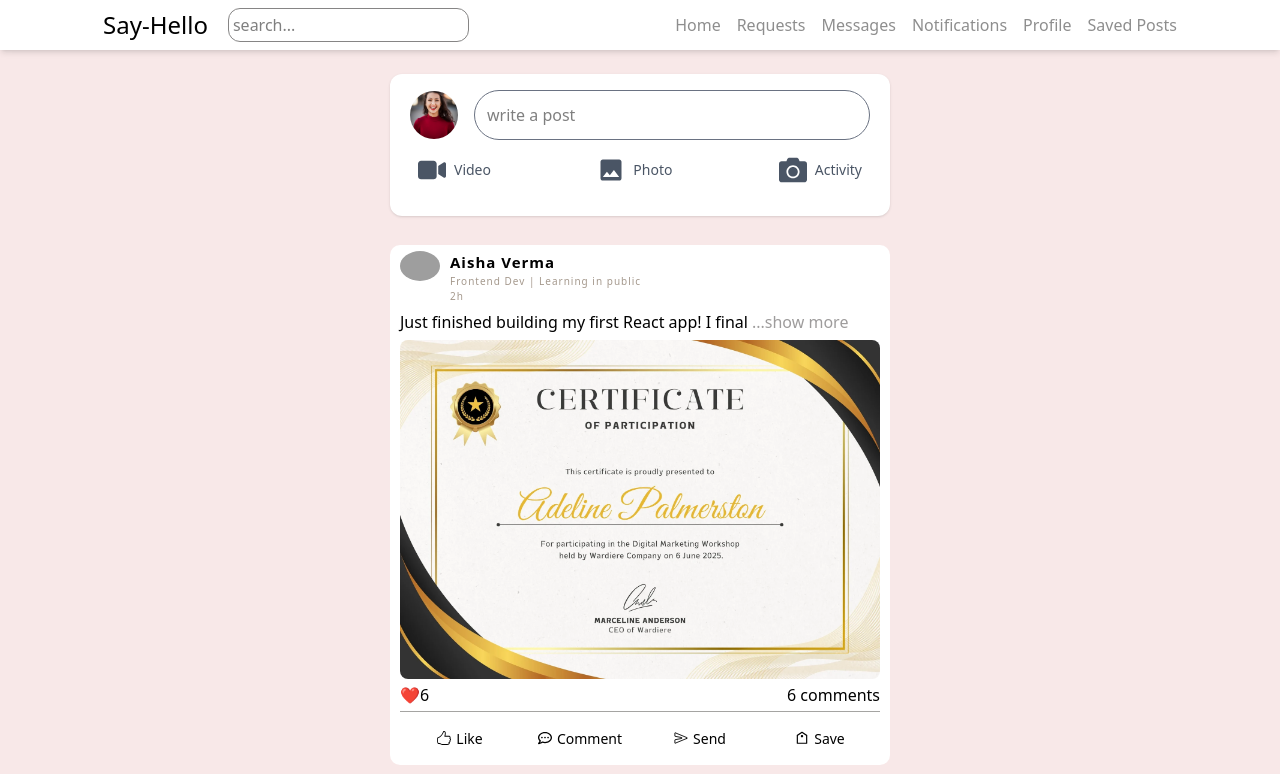
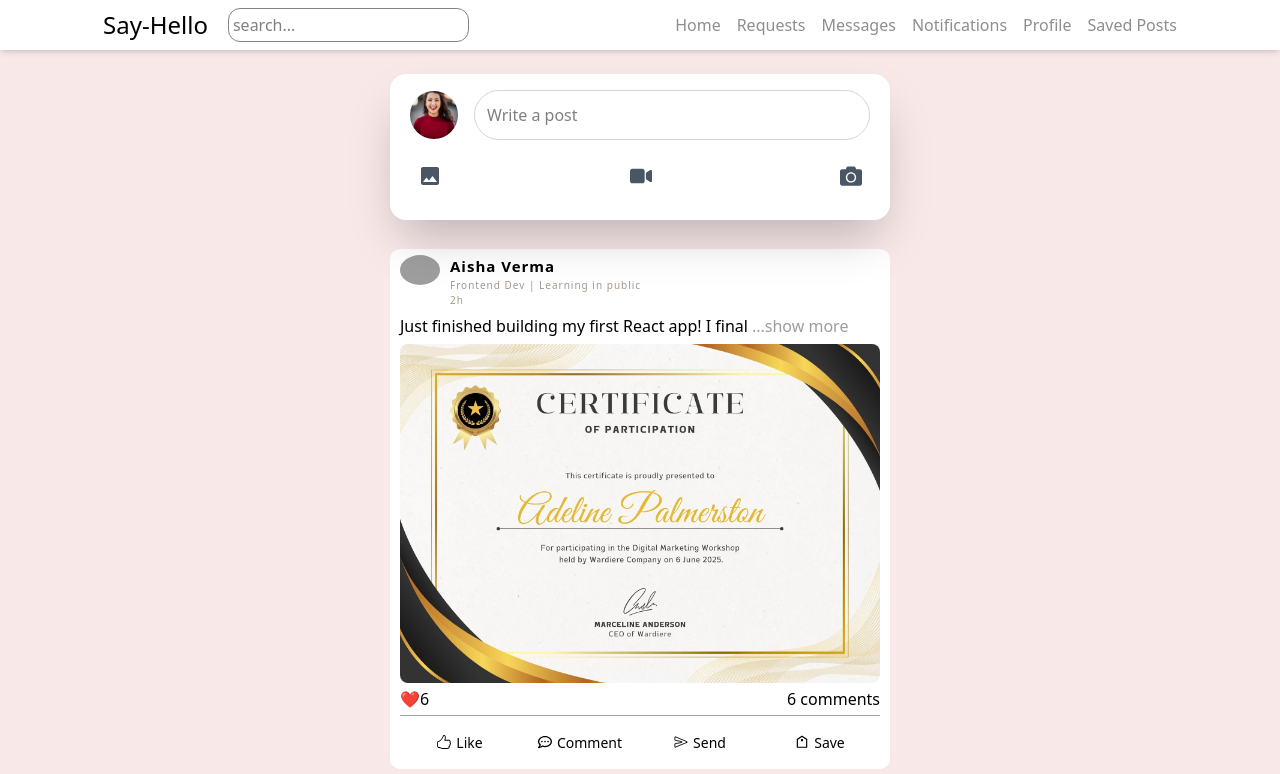
Before and after one commit to priyagupta-js/Say-Hello, a React (Vite) app: page /home in a window 1280 px wide. Shown: the top 774 px of the page. Built offline with nearby package versions, Linux system fonts and the light colour scheme; grey boxes are pictures that could not be loaded.

Commit message:
Add Create post Modal

```diff
--- a/src/Components/CreatePost/CreatePost.jsx
+++ b/src/Components/CreatePost/CreatePost.jsx
@@ -1,70 +1,92 @@
-import React, { useState } from "react";
+import React from "react";
 import userPic from "../../assets/user-pic.jpg";
 import { FaVideo } from "react-icons/fa6";
 import { MdInsertPhoto } from "react-icons/md";
 import { FaCamera } from "react-icons/fa";
+import { IoClose } from "react-icons/io5";
 
-const CreatePost = () => {
+const CreatePost = ({ onExpand, isPopup, onClose }) => {
   return (
-    <>
-      <div className="bg-white rounded-xl my-6 p-4 px-5 shadow-sm w-full max-w-2xl mx-auto">
+    <div
+      className={`bg-white rounded-2xl shadow-2xl w-full relative ${
+        isPopup ? "max-w-xl p-6 z-50" : "my-6 p-4 px-5 max-w-2xl"
+      }`}
+    >
+      {/* --- Close Button for Popup --- */}
+      {isPopup && (
+        <button
+          onClick={onClose}
+          className="absolute top-4 right-4 text-gray-500 hover:text-black"
+        >
+          <IoClose size={24} />
+        </button>
+      )}
+
+      {/* --- Top Section: Profile + Privacy Dropdown --- */}
+      {isPopup && (
+        <div className="flex items-center gap-3 mb-4">
+          <img src={userPic} className="w-10 h-10 rounded-full" alt="user" />
+          <div>
+            <p className="font-semibold">Priya Gupta</p>
+          </div>
+        </div>
+      )}
+
+      {/* --- Text Input (Popup = textarea, Normal = input) --- */}
+      {isPopup ? (
+        <textarea
+          rows={4}
+          className="w-full resize-none outline-none text-xl placeholder-gray-500"
+          placeholder="Share your thoughts"
+        ></textarea>
+      ) : (
         <div className="flex items-center space-x-4">
           <img
             src={userPic}
-              className="w-12 h-12 rounded-full object-cover "
+            className="w-12 h-12 rounded-full object-cover"
             alt="user"
           />
           <input
             type="text"
-              className="flex-1 hover:bg-gray-200 border border-gray-500 outline-none rounded-full p-3 transition"
-              placeholder="write a post"
+            onFocus={onExpand}
+            className="flex-1 hover:bg-gray-200 border border-gray-300 cursor-pointer outline-none rounded-full p-3 transition"
+            placeholder="Write a post"
           />
         </div>
+      )}
 
-        <div className="flex justify-between text-sm text-gray-600 my-2">
-            <button className="flex items-center gap-2 space-x-1 hover:bg-gray-100 p-2 rounded-md">
-              <span >
-                <FaVideo size={28} />
-              </span>
-                Video
+      {/* --- Media Buttons (shared between both modes) --- */}
+      <div
+        className={`flex gap-4 text-gray-600 mt-4 ${
+          isPopup ? "text-lg" : "justify-between text-sm my-2"
+        }`}
+      >
+        <button className="flex items-center gap-2 hover:bg-gray-100 p-2 rounded-md">
+          <MdInsertPhoto size={24} />
+          {isPopup && "Photo"}
         </button>
-            <button className="flex items-center space-x-1 gap-2 hover:bg-gray-100 p-2 rounded-md">
-              <span>
-                <MdInsertPhoto  size={28} />
-              </span>
-               Photo
+        <button className="flex items-center gap-2 hover:bg-gray-100 p-2 rounded-md">
+          <FaVideo size={22} />
+          {isPopup && "Video"}
         </button>
-            <button className="flex items-center gap-2 space-x-1 hover:bg-gray-100 p-2 rounded-md">
-              <span>
-                <FaCamera  size={28} />
-              </span>
-               Activity
+        <button className="flex items-center gap-2 hover:bg-gray-100 p-2 rounded-md">
+          <FaCamera size={22} />
+          {isPopup && "Activity"}
         </button>
       </div>
+
+      {/* --- Post Button (popup only) --- */}
+      {isPopup && (
+        <div className="flex justify-end mt-6">
+          <button
+            className="bg-gray-300 text-gray-600 px-4 py-2 rounded-full cursor-not-allowed"
+            disabled
+          >
+            Post
+          </button>
         </div>
-    </>
-    // {/* <div className="create-container">
-    //     <div className="create-content">
-    //       <div className="first-row">
-    //         <div className="user-container">
-    //           <img
-    //             src={userPic}
-    //             className="user"
-    //             alt="user"
-    //             height="50px"
-    //             width="50px"
-    //           />
-    //         </div>
-    //         <div className="post-bar-container">
-    //           <input
-    //             type="text"
-    //             className="post-space"
-    //             placeholder="write a post"
-    //           />
-    //         </div>
-    //       </div>
-    //     </div>
-    //   </div> */}
+      )}
+    </div>
   );
 };
 
--- a/src/Pages/Homepage/Homepage.css
+++ b/src/Pages/Homepage/Homepage.css
@@ -13,7 +13,7 @@ body{
      width: 100%;
      /* border-bottom: 1px solid #9a9999; */
 
-*/
+
 
 /* .create-content
 {
@@ -29,7 +29,7 @@ body{
 
 } */
 
-.first-row
+/* .first-row
 {
     display: flex;
     justify-content:space-around;
@@ -37,20 +37,20 @@ body{
     margin: 10px;
     gap:10px;
     align-items:center;
-}
+} */
 
-.post-bar-container
+/* .post-bar-container
 {
     width: 100%;
-}
-.post-space{
+} */
+/* .post-space{
     padding: 12px 10px;
     border: 1px solid rgb(199, 197, 197);
     border-radius: 18px;
     width:100%;
-}
+} */
 
-.user
+/* .user
 {
     border-radius: 50%;
-}
+} */
--- a/src/Pages/Homepage/Homepage.jsx
+++ b/src/Pages/Homepage/Homepage.jsx
@@ -1,4 +1,4 @@
-import React from "react";
+import React, { useState } from "react";
 import "./Homepage.css";
 import { users } from "../../data/data";
 import PostCard from "../../Components/PostCard/PostCard";
@@ -6,12 +6,27 @@ import CreatePost from "../../Components/CreatePost/CreatePost";
 
 
 const Homepage = () => {
+
+  const [isExpanded , setIsExpanded] = useState(false);
   return (
-    <div>
-        <CreatePost />
+    <div className="relative">
+    {!isExpanded && <CreatePost onExpand = {() => setIsExpanded(true)}/>}
       {users.map((post) => (
         <PostCard key={post.id} post={post} isSavedPage={false} />
       ))}
+      {
+        isExpanded && (
+          <>
+            <div className="fixed inset-0 backdrop-blur-xs z-40"
+            onClick={ () => setIsExpanded(false)}
+            >
+            </div>
+
+            <div className="fixed inset-0 z-50 flex items-center justify-center">
+            <CreatePost isPopup={true} onClose={() => setIsExpanded(false)} />
+        </div>
+        </>
+        )}
     </div>
   );
 };
```
Lines whose indentation alone changed are shown as unchanged.
